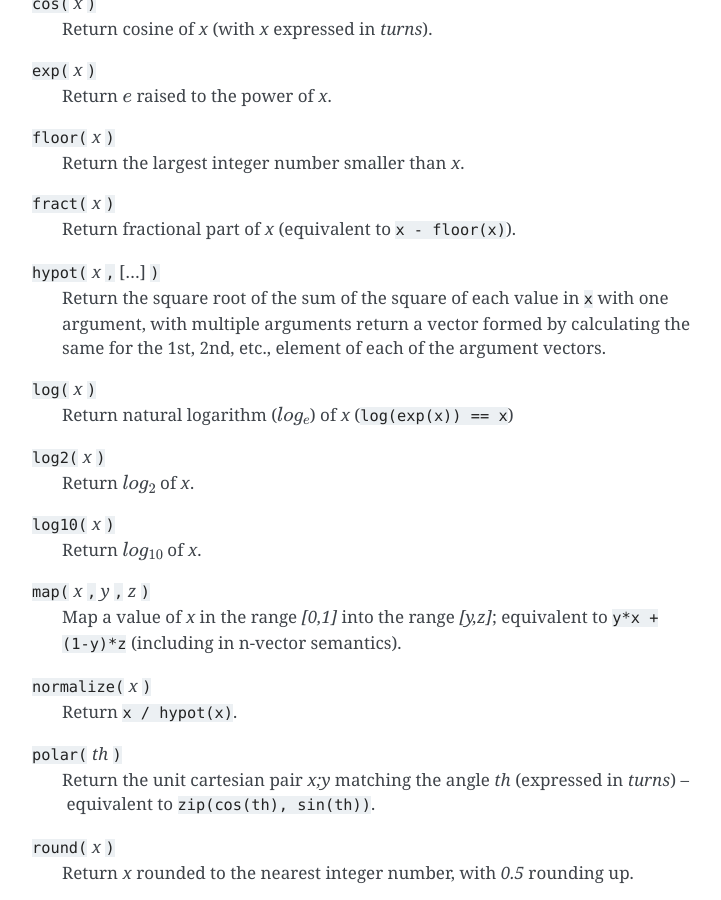
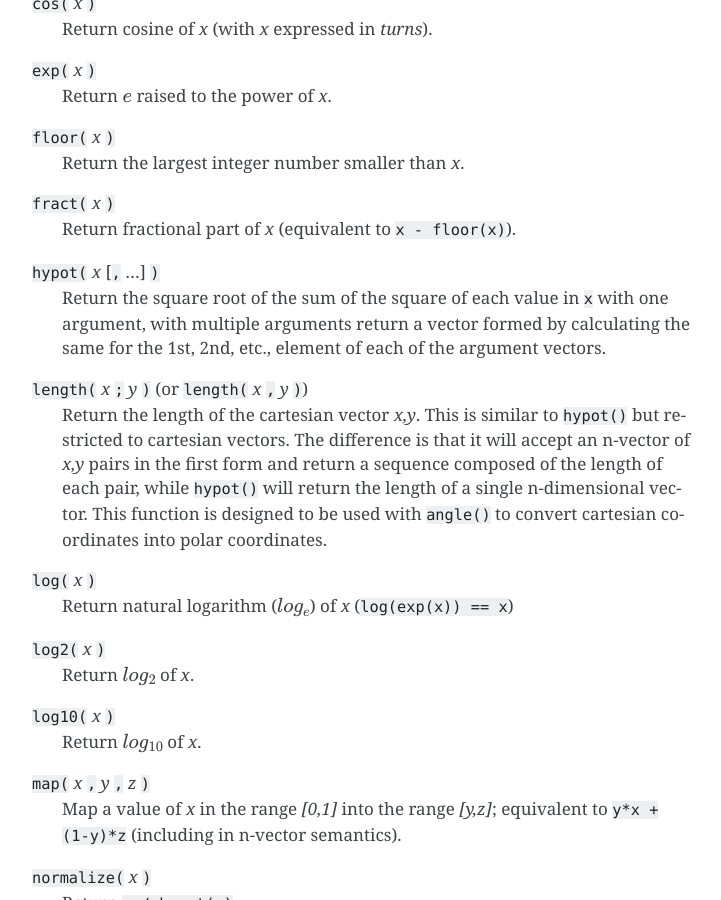
Before and after one commit to jonathanhogg/flitter, a Sphinx documentation site: the page built from docs/builtins.md, in a window 1280 px wide and 900 px high, scrolled down 1817 px. Shown: the whole window, without its empty margins (388-1109 px from the left). Built offline with Sphinx 7.4.7, drawn with Linux system fonts in a browser that asks for light colours.

Commit message:
Add a `length()` function to match `angle()`

```diff
--- a/docs/builtins.md
+++ b/docs/builtins.md
@@ -83,10 +83,18 @@ generalises to n-vectors, returning a vector the length of the longest of
 `fract(` *x* `)`
 : Return fractional part of *x* (equivalent to `x - floor(x)`).
 
-`hypot(` *x* `,` [...] `)`
+`hypot(` *x* [`,` ...] `)`
 : Return the square root of the sum of the square of each value in `x` with one
 argument, with multiple arguments return a vector formed by calculating the same
 for the 1st, 2nd, etc., element of each of the argument vectors.
+
+`length(` *x* `;` *y* `)` (or `length(` *x* `,` *y* `)`)
+: Return the length of the cartesian vector *x,y*. This is similar to `hypot()`
+but restricted to cartesian vectors. The difference is that it will accept
+an n-vector of *x,y* pairs in the first form and return a sequence composed of
+the length of each pair, while `hypot()` will return the length of a single
+n-dimensional vector. This function is designed to be used with `angle()` to
+convert cartesian coordinates into polar coordinates.
 
 `log(` *x* `)`
 : Return natural logarithm ($log_e$) of *x* (`log(exp(x)) == x`)
```
Also changed, not shown: 2 other files.
